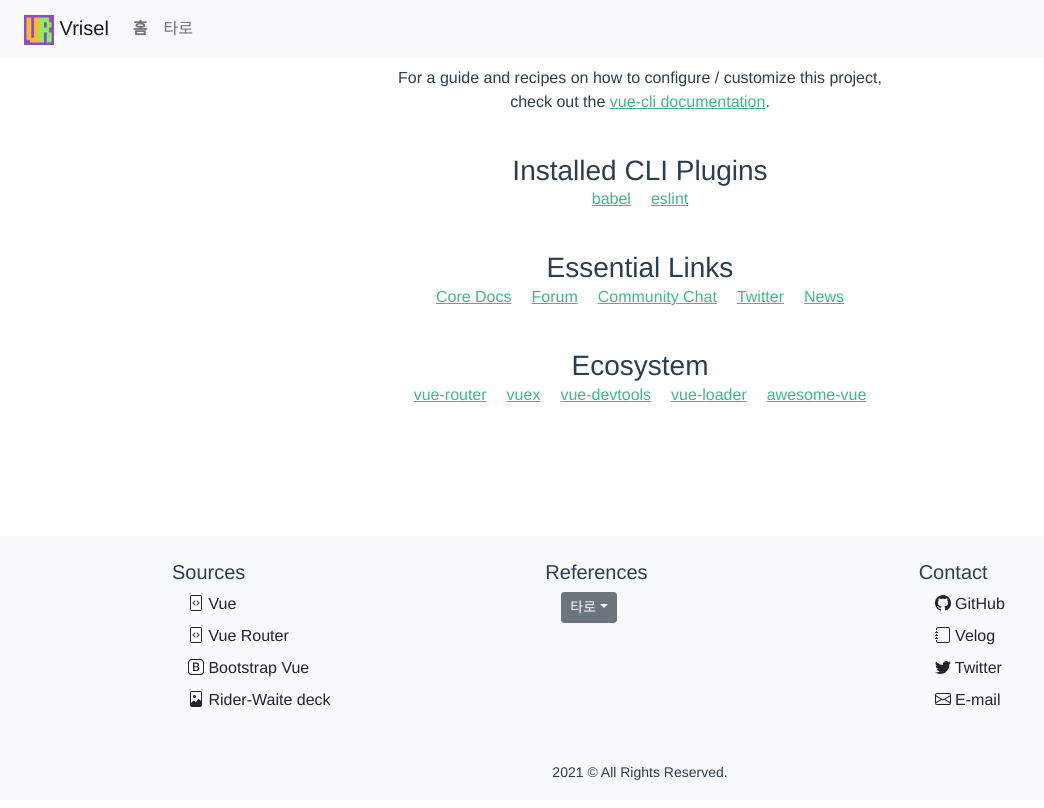
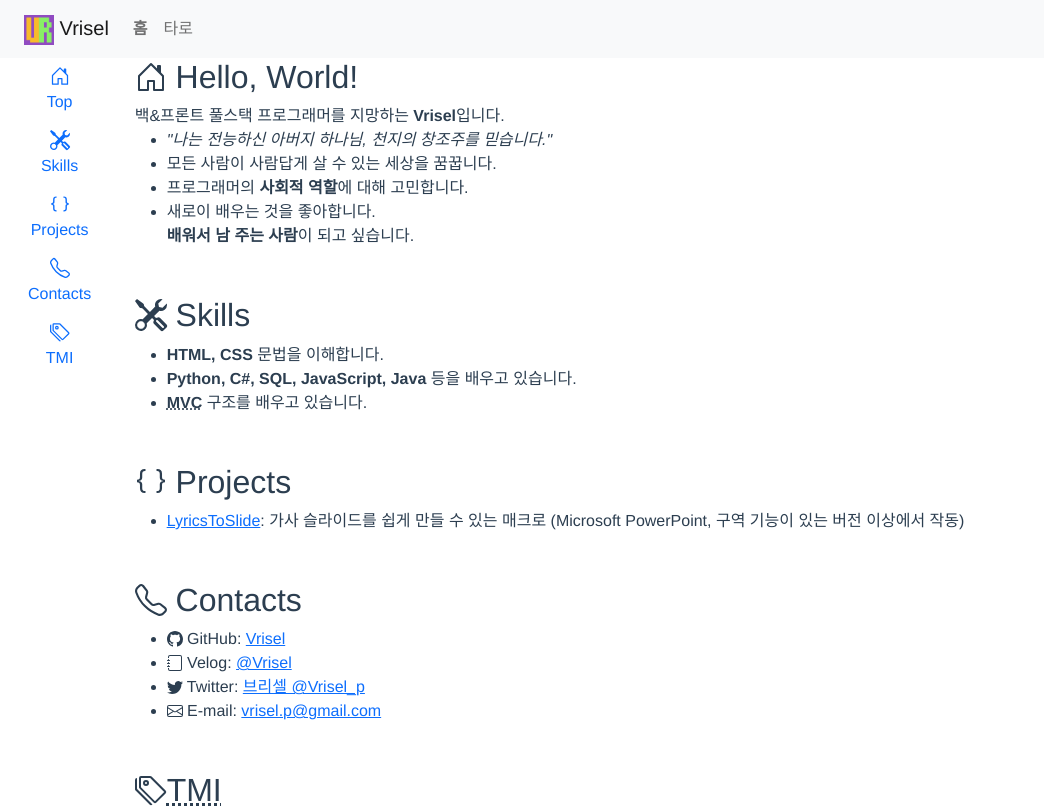
Before and after one commit to Vrisel/vue_practice, a Vue app: page /home in a window 1280 px wide. Shown: the top 808 px of the page, without its empty margins (0-1044 px from the left). Built offline with nearby package versions, Linux system fonts and the light colour scheme.

Commit message:
Home 페이지 추가
- watch 속성이 이상하다...

```diff
--- a/src/components/HelloWorld.vue
+++ /dev/null
@@ -1,61 +0,0 @@
-<template>
-  <div class="hello">
-    <h1>{{ msg }}</h1>
-    <p>
-      For a guide and recipes on how to configure / customize this project,<br>
-      check out the
-      <a href="https://cli.vuejs.org" target="_blank" rel="noopener">vue-cli documentation</a>.
-    </p>
-    <h3>Installed CLI Plugins</h3>
-    <ul>
-      <li><a href="https://github.com/vuejs/vue-cli/tree/dev/packages/%40vue/cli-plugin-babel" target="_blank" rel="noopener">babel</a></li>
-      <li><a href="https://github.com/vuejs/vue-cli/tree/dev/packages/%40vue/cli-plugin-eslint" target="_blank" rel="noopener">eslint</a></li>
-    </ul>
-    <h3>Essential Links</h3>
-    <ul>
-      <li><a href="https://vuejs.org" target="_blank" rel="noopener">Core Docs</a></li>
-      <li><a href="https://forum.vuejs.org" target="_blank" rel="noopener">Forum</a></li>
-      <li><a href="https://chat.vuejs.org" target="_blank" rel="noopener">Community Chat</a></li>
-      <li><a href="https://twitter.com/vuejs" target="_blank" rel="noopener">Twitter</a></li>
-      <li><a href="https://news.vuejs.org" target="_blank" rel="noopener">News</a></li>
-    </ul>
-    <h3>Ecosystem</h3>
-    <ul>
-      <li><a href="https://router.vuejs.org" target="_blank" rel="noopener">vue-router</a></li>
-      <li><a href="https://vuex.vuejs.org" target="_blank" rel="noopener">vuex</a></li>
-      <li><a href="https://github.com/vuejs/vue-devtools#vue-devtools" target="_blank" rel="noopener">vue-devtools</a></li>
-      <li><a href="https://vue-loader.vuejs.org" target="_blank" rel="noopener">vue-loader</a></li>
-      <li><a href="https://github.com/vuejs/awesome-vue" target="_blank" rel="noopener">awesome-vue</a></li>
-    </ul>
-  </div>
-</template>
-
-<script>
-export default {
-  name: 'HelloWorld',
-  props: {
-    msg: String
-  }
-}
-</script>
-
-<!-- Add "scoped" attribute to limit CSS to this component only -->
-<style scoped>
-.hello {
-  text-align: center;
-}
-h3 {
-  margin: 40px 0 0;
-}
-ul {
-  list-style-type: none;
-  padding: 0;
-}
-li {
-  display: inline-block;
-  margin: 0 10px;
-}
-a {
-  color: #42b983;
-}
-</style>
--- /dev/null
+++ b/src/components/Home.vue
@@ -0,0 +1,213 @@
+<template>
+  <b-row class="mx-0">
+    <b-col lg="1" cols="2" id="sidebar">
+      <b-nav vertical>
+        <b-nav-item href="#home">
+          <b-icon icon="house-door"></b-icon><br />
+          Top
+        </b-nav-item>
+        <b-nav-item href="#skills">
+          <b-icon icon="tools"></b-icon><br />
+          Skills
+        </b-nav-item>
+        <b-nav-item href="#projects">
+          <b-icon icon="braces"></b-icon><br />
+          Projects
+        </b-nav-item>
+        <b-nav-item href="#contacts">
+          <b-icon icon="telephone"></b-icon><br />
+          Contacts</b-nav-item>
+        <b-nav-item href="#tmi" @click="tmi = true;">
+          <b-icon icon="tags"></b-icon><br />
+          TMI
+        </b-nav-item>
+      </b-nav>
+    </b-col>
+
+    <b-col class="mx-3">
+      <article>
+        <section>
+          <h2 class="text-violet">
+            <b-icon icon="house-door"></b-icon>
+            Hello, World!
+          </h2>
+          <p>
+            백&프론트 풀스택 프로그래머를 지망하는 <strong>Vrisel</strong>입니다.
+            <ul>
+              <li>
+                <dfn title="새 사도신경">"나는 전능하신 아버지 하나님, 천지의 창조주를 믿습니다."</dfn>
+              </li>
+              <li>
+                모든 사람이 사람답게 살 수 있는 세상을 꿈꿉니다.
+              </li>
+              <li>
+                프로그래머의 <strong>사회적 역할</strong>에 대해 고민합니다.
+              </li>
+              <li>
+                새로이 배우는 것을 좋아합니다. <br />
+                <strong>배워서 남 주는 사람</strong>이 되고 싶습니다.
+              </li>
+            </ul>
+          </p>
+        </section>
+
+        <section id="skills">
+          <h2 class="text-violet">
+            <b-icon icon="tools"></b-icon>
+            Skills
+          </h2>
+          <ul>
+            <li>
+              <strong>HTML, CSS</strong> 문법을 이해합니다.
+            </li>
+            <li>
+              <strong>Python, C#, SQL, JavaScript, Java</strong> 등을 배우고 있습니다.
+            </li>
+            <li>
+              <strong><abbr title="Model, View, Controller">MVC</abbr></strong> 구조를 배우고 있습니다.
+            </li>
+          </ul>
+        </section>
+
+        <section id="projects">
+          <h2 class="text-violet">
+            <b-icon icon="braces"></b-icon>
+            Projects
+          </h2>
+          <ul>
+            <li>
+              <a href="https://github.com/Vrisel/LyricsToSlide">LyricsToSlide</a>:
+              가사 슬라이드를 쉽게 만들 수 있는 매크로 (Microsoft PowerPoint, 구역 기능이 있는 버전 이상에서 작동)
+            </li>
+          </ul>
+        </section>
+
+        <section id="contacts">
+          <h2 class="text-violet">
+            <b-icon icon="telephone"></b-icon>
+            Contacts
+          </h2>
+          <address>
+            <ul>
+              <li>
+                <b-icon icon="github"></b-icon>
+                GitHub: <b-link href="//github.com/vrisel" target="blank">Vrisel</b-link>
+              </li>
+              <li>
+                <b-icon icon="journal"></b-icon>
+                Velog: <b-link href="//velog.io/@vrisel" target="blank">@Vrisel</b-link>
+              </li>
+              <li>
+                <b-icon icon="twitter"></b-icon>
+                Twitter: <b-link href="//twitter.com/vrisel_p" target="blank">브리셀 @Vrisel_p</b-link>
+              </li>
+              <li>
+                <b-icon icon="envelope"></b-icon>
+                E-mail: <b-link href="mailto:vrisel.p@gmail.com">vrisel.p@gmail.com</b-link>
+              </li>
+            </ul>
+          </address>
+        </section>
+
+        <section id="tmi">
+          <h2 class="text-violet">
+            <b-icon icon="tags"></b-icon>
+            <abbr title="Too Much Information">TMI</abbr>
+          </h2>
+          <details @click="tmi = !tmi;">
+            <summary>
+              펼치기/접기
+            </summary>
+            <ul>
+              <li>
+                <strong>Vrisel</strong>은 silver의 애너그램입니다. <br />
+                이름 지을 당시에 사용하던 노트북이 은색이라서...
+              </li>
+              <li>
+                가볍게 다뤄본 프로그래밍/스크립팅 언어들:
+                <ul>
+                  <li>
+                    mIRC에서 <abbr title="mIRC Scripting Language"><strong>mSL</strong></abbr>
+                  </li>
+                  <li>
+                    Microsoft PowerPoint에서 <abbr title="Visual Basic for Applications"><strong>VBA</strong></abbr>
+                  </li>
+                  <li>
+                    <abbr title="AutoHotKey"><strong>AHK</strong></abbr>, <strong>AutoIt</strong>
+                  </li>
+                </ul>
+              </li>
+              <li>
+                프로그래밍 언어 외에도 각종 언어들을 좋아합니다. (듀오링고 <span style="text-decoration: underline;">{{duolingo}}</span>일차)
+                <ul>
+                  <li>
+                    일상 대화가 가능한 수준:
+                    <strong><dfn title="영어">English</dfn>, <dfn title="일본어">日本語</dfn></strong>
+                  </li>
+                  <li>
+                    기초적인 수준:
+                    <strong><dfn title="독일어">Deutsch</dfn>, <dfn title="중국 표준어">普通话</dfn></strong>
+                  </li>
+                  <li>
+                    조금 배워본 것들:
+                    <strong><dfn title="스페인어">Español</dfn>, <dfn title="아랍어">العربية</dfn></strong>
+                  </li>
+                  <li>
+                    <a href="https://ko.wikipedia.org/wiki/%EC%9D%B8%EA%B3%B5%EC%96%B4" target="blank" title="">인공어</a>:
+                    <strong><dfn title="퀘냐: 「반지의 제왕」으로 유명한 JRR톨킨의 작품에 등장하는 요정어 중 하나"><a href="https://ko.wikipedia.org/wiki/%EA%BF%B0%EB%83%90" target="blank">Quenya</a></dfn></strong>
+                  </li>
+                </ul>
+              </li>
+              <li>
+                세벌식(3-2015) 자판을 사용합니다.
+              </li>
+              <li>
+                왼손잡이입니다. 식사는 오른손으로 합니다.
+              </li>
+            </ul>
+          </details>
+        </section>
+      </article>
+    </b-col>
+  </b-row>
+</template>
+
+<script>
+export default {
+  name: 'Home',
+  data() {
+    return {
+      tmi: location.hash == '#tmi' ? true : false
+    }
+  },
+  computed: {
+    duolingo() {
+      return parseInt(Math.ceil((new Date() - new Date(2020, 8-1, 14))/1000/60/60/24) - 25);
+    }
+  },
+  watch: {
+    tmi: function(newVal) {
+      let det = document.getElementsByTagName('details')[0];
+      if (newVal) {
+        det.setAttribute('open', true);
+      }
+      else {
+        det.setAttribute('open', false);
+      }
+    }
+  }
+}
+</script>
+
+<style scoped>
+#sidebar {
+  position: sticky;
+  top: 3.5rem;
+  height: 100%;
+  text-align: center;
+}
+
+section {
+  margin-bottom: 3rem;
+}
+</style>
--- a/src/router/index.js
+++ b/src/router/index.js
@@ -1,7 +1,7 @@
 import Vue from 'vue'
 import Router from 'vue-router'
 
-import HomePage from '@/components/HelloWorld.vue'
+import HomePage from '@/components/Home.vue'
 import Tarot from '@/components/Tarot.vue'
 
 Vue.use(Router)
```
